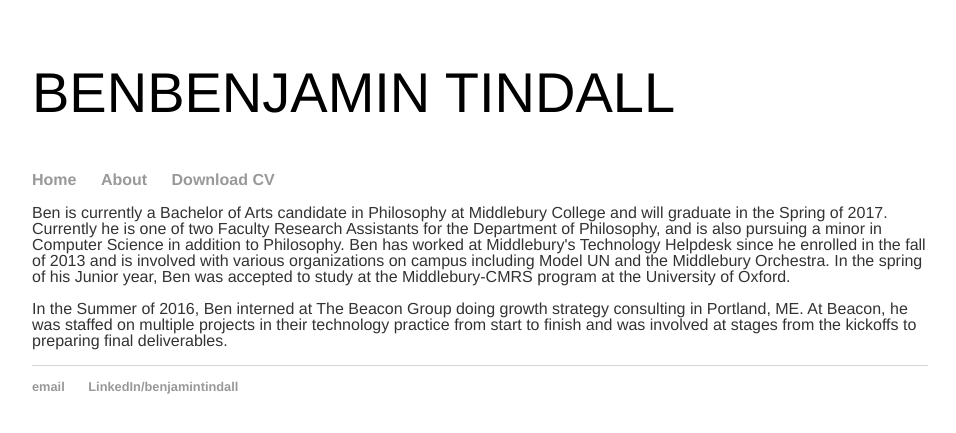
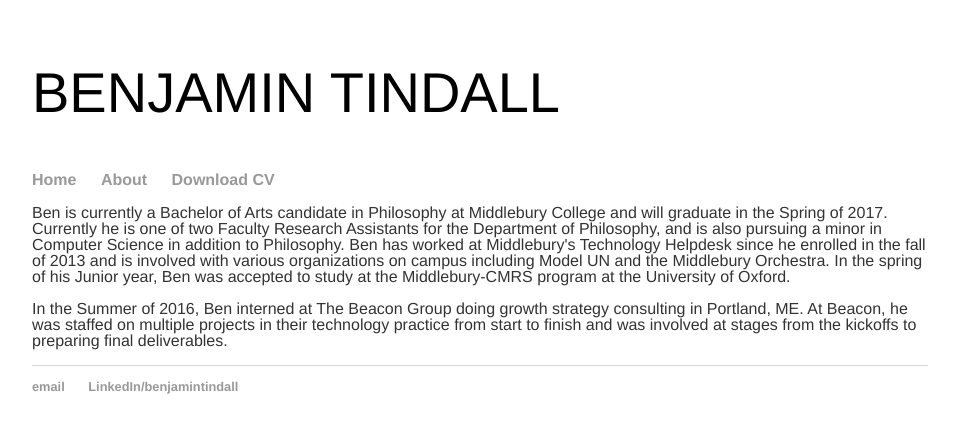
Before and after one commit to ben-tindall/ben-tindall.github.io, a Jekyll site: the page built from index.html, in a window 1280 px wide. Shown: the top 433 px of the page, without its empty margins (160-1116 px from the left). Built offline with Jekyll 4.4.1, drawn with Linux system fonts in a browser that asks for light colours.

Commit message:
Changing title

```diff
--- a/_layouts/default.html
+++ b/_layouts/default.html
@@ -6,7 +6,7 @@
 			<link rel="stylesheet" type="text/css" href="/css/main.css">
 		</head>
 		<body>
-            <h2><font-weight lighter>BEN</font-weight>BENJAMIN TINDALL</h2>
+            <h2><font-weight lighter></font-weight>BENJAMIN TINDALL</h2>
 			<nav>
 	    		<ul>
 	        		<li><a href="/">Home</a></li>
```
